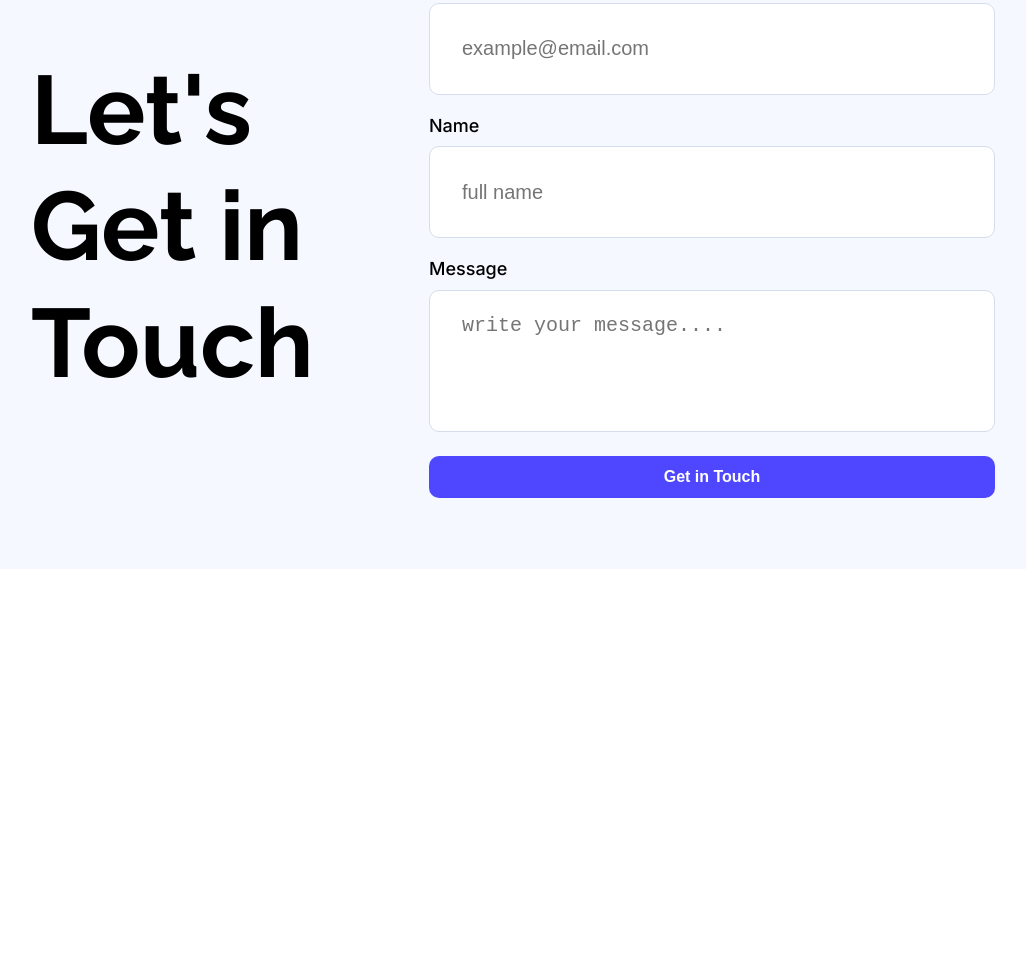
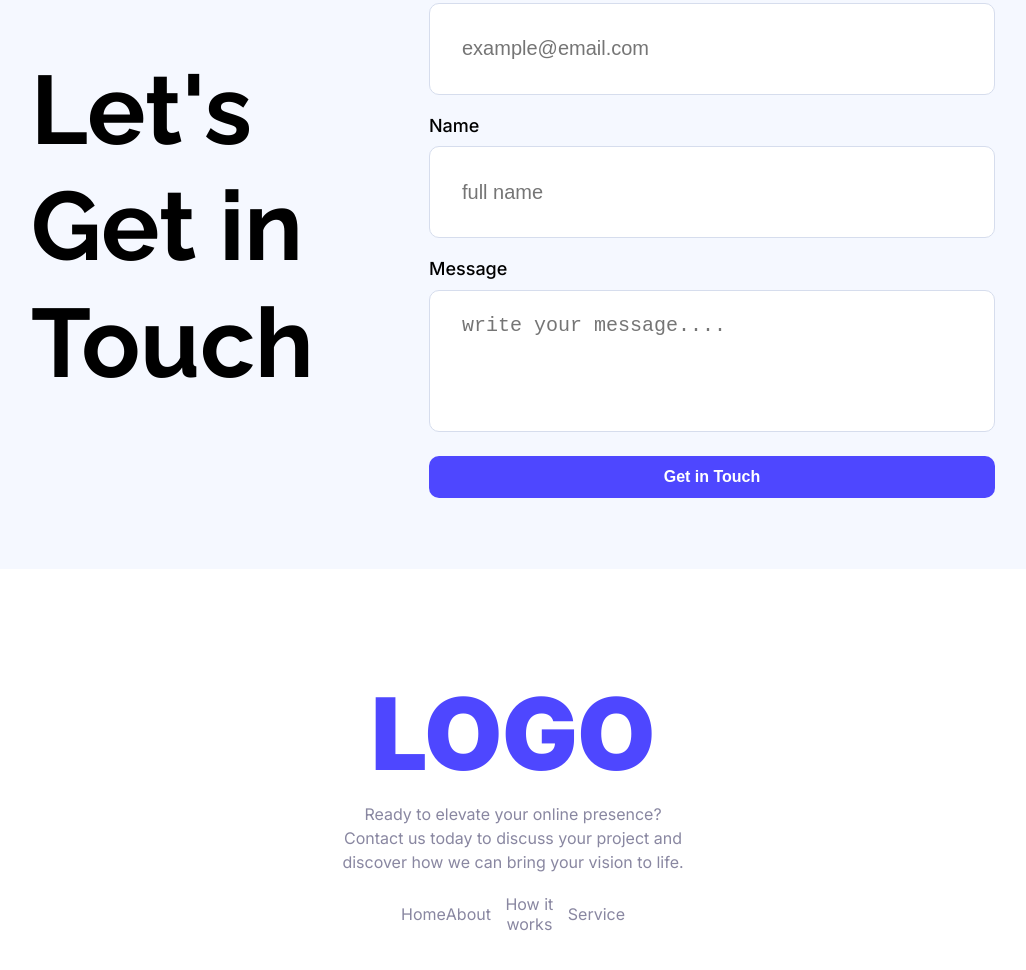
Before and after one commit to habibsunny204/PH-Assignment-01, a plain HTML site: page index.html in a window 1280 px wide. Shown: the part 3326-4296 px from the top of the page, without its empty margins (127-1153 px from the left). Before the commit the page ends 3903 px from the top, so only its background shows below. Drawn offline with Linux system fonts and the light colour scheme.

Commit message:
added the footer section

```diff
--- a/index.html
+++ b/index.html
@@ -146,7 +146,17 @@
         </section>
     </main>
     <footer>
-
+        <div class="footer-title inter-normal">
+            <h1>LOGO</h1>
+            <p>Ready to elevate your online presence? Contact us today to discuss your project and discover how we can
+                bring your vision to life.</p>
+        </div>
+        <nav class="footer-nav inter-normal">
+            <a href="">Home</a>
+            <a href="">About</a>
+            <a href="">How it works</a>
+            <a href="">Service</a>
+        </nav>
     </footer>
 </body>
 
--- a/styles/css.css
+++ b/styles/css.css
@@ -294,3 +294,35 @@ form button{
     border: none;
     cursor: pointer;
 }
+
+/* footer */
+footer{
+    text-align: center;
+    padding: 104px 455px;
+}
+.footer-title h1{
+    font-weight: 900;
+    font-size: 100px;
+    color: rgba(78, 71, 255, 1);
+    margin: 0px 0px 8px 0px;
+}
+.footer-title p{
+    font-size: 16px;
+    color: rgba(137, 135, 161, 1);
+    line-height: 150%;
+    letter-spacing: 0%;
+    margin: 0;
+}
+.footer-nav{
+    margin: 0;
+    padding: 20px 65px 0px 65px;
+    display: flex;
+    justify-content: space-between;
+}
+.footer-nav a{
+    text-decoration: none;
+    color: rgba(137, 135, 161, 1);
+}
+.footer-nav a:hover{
+    background-color: aqua;
+}
```
